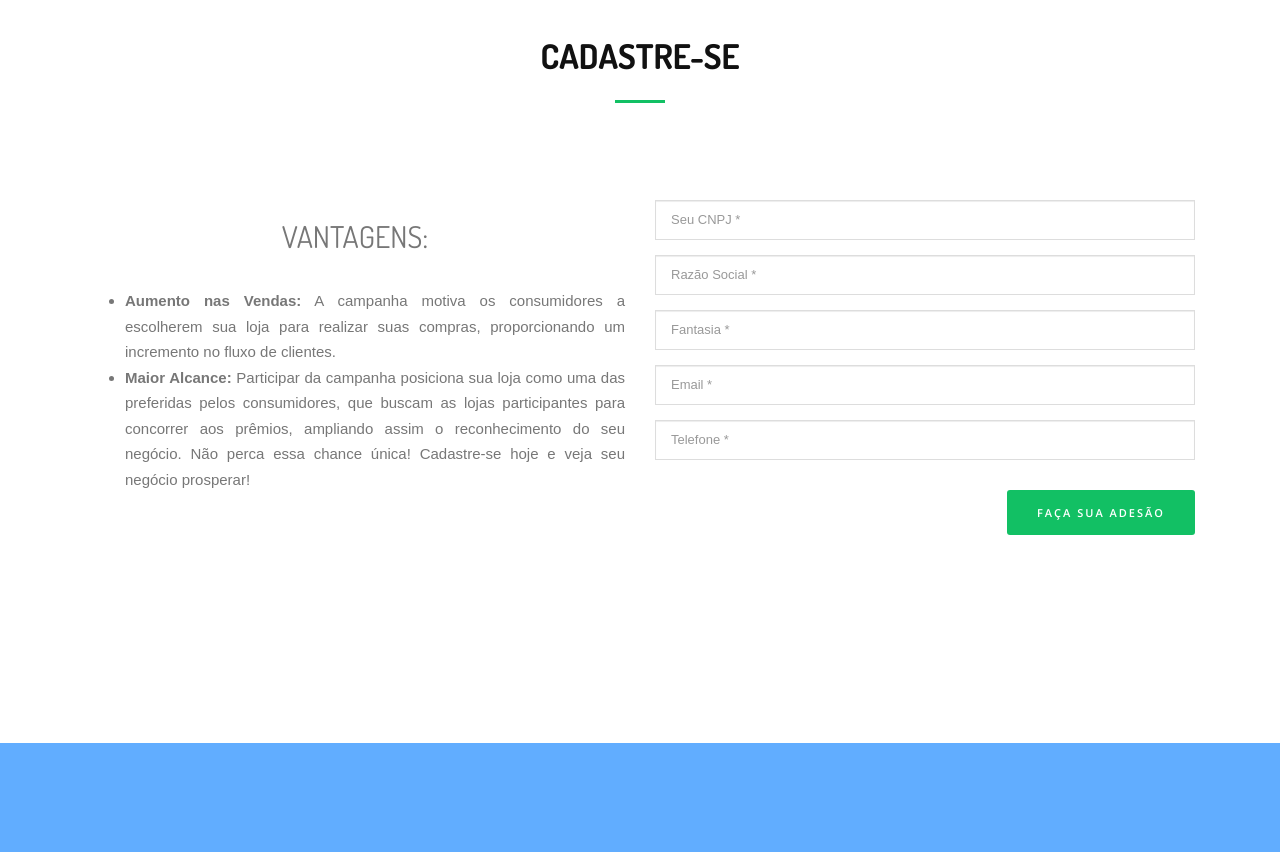
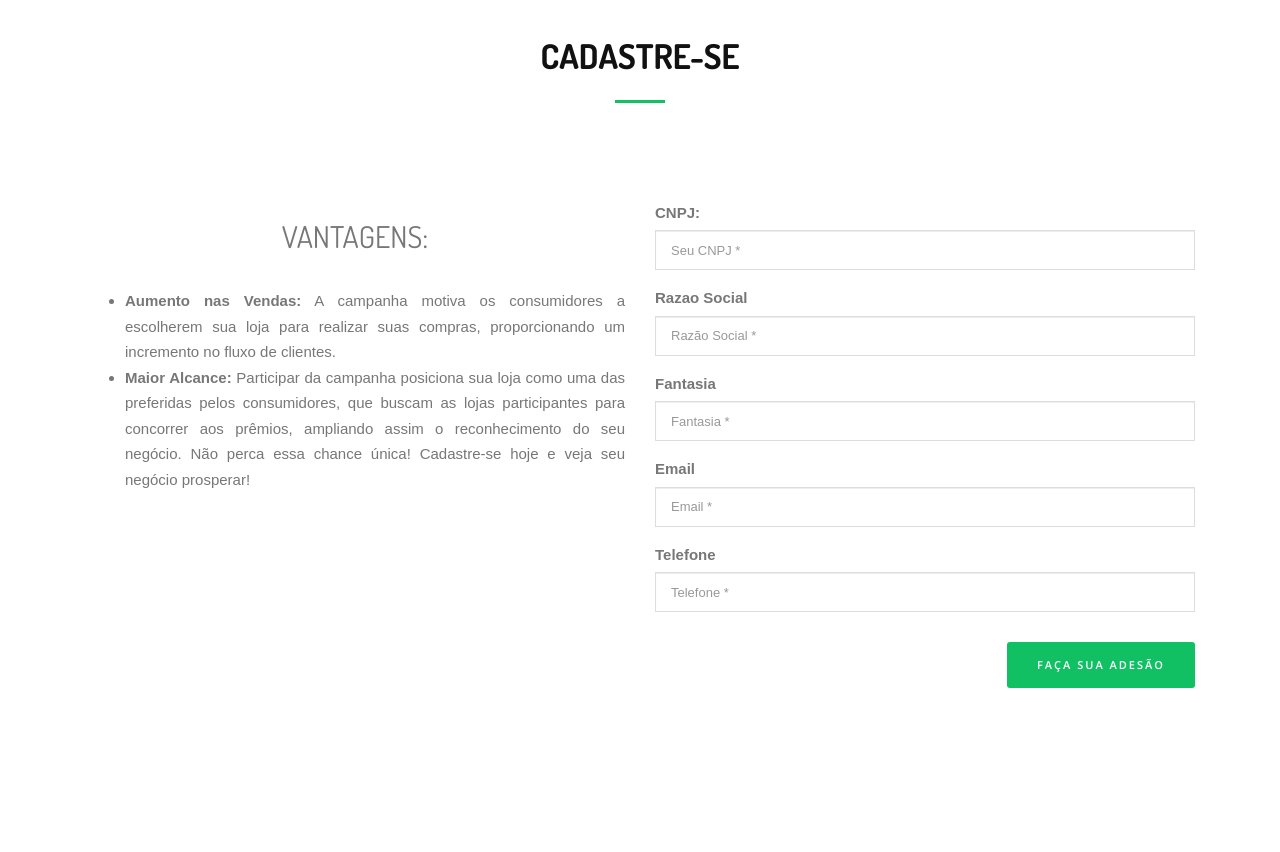
Before and after one commit to Elicarlos/lqd2024, a Django app: page / in a window 1280 px wide. Shown: the part 4752-5604 px from the top of the page. Run offline with Django 3.2, Linux system fonts and the light colour scheme; parts of the project's set-up code (start-up, migrations or seed data) failed here and were passed over; some libraries are stand-ins or nearby versions; some web fonts are replaced.

Commit message:
feito inserção de forms de lojistas interessados

```diff
--- a/lojista/forms.py
+++ b/lojista/forms.py
@@ -49,7 +49,6 @@
         }
 
 class FormLojistaAdesao(forms.ModelForm):
-
     class Meta:
         model = AdesaoLojista
         fields = '__all__'
--- a/lojista/templates/lojista/dashboard.html
+++ b/lojista/templates/lojista/dashboard.html
@@ -16,7 +16,7 @@
       Gerente{{ is_gerente }}
       Superivisor{{ is_supervisor }} {% endcomment %}
       {% if is_operador or is_supervisor or is_gerente%}
-      <a type="button" id="mymodal" class="btn btn-primary btn-lg" data-toggle="modal" href="{% url "participante:register-op" %}">
+      <a type="button" id="mymodal" class="btn btn-primary btn-lg" data-toggle="modal" href="{% url 'participante:register-op' %}">
         Adicionar Participante <span class="glyphicon glyphicon-plus"></span>
       </a>
       {% endif %}
@@ -24,13 +24,13 @@
         Ver Participantes <span class="glyphicon glyphicon-user"></span>
       </a> -->
       {% if is_operador or is_supervisor or is_gerente %}
-        <a type="button" id="mymodal" class="btn btn-info btn-lg" data-toggle="modal" href="{% url "participante:search_by_cpf" %}">
+        <a type="button" id="mymodal" class="btn btn-info btn-lg" data-toggle="modal" href="{% url 'participante:search_by_cpf' %}">
           Buscar participante <span class="glyphicon glyphicon-search"></span>
         </a>
       {% endif %}
       {% comment %} {% if request.user.is_staff %} {% endcomment %}
       {% if is_backoffice or is_supervisor or is_gerente %}
-      <a type="button" id="mymodal" class="btn btn-warning btn-lg" data-toggle="modal" href="{% url "lojista:search_by_doc" %}">
+      <a type="button" id="mymodal" class="btn btn-warning btn-lg" data-toggle="modal" href="{% url 'lojista:search_by_doc' %}">
         Reimprimir <span class="glyphicon glyphicon-print"></span>
       </a>
       {% endif %}
--- a/lojista/views.py
+++ b/lojista/views.py
@@ -113,10 +113,6 @@
 @login_required
 @user_passes_test(lambda u: u.is_superuser)
 def register(request):
-    lojista = Lojista.objects.all()
-
-    for l in lojista:
-        print(dir(l))
     if request.method == 'POST':
         print(request.POST)
         lojista_form = LojistaRegistrationForm(request.POST)
--- a/participante/forms.py
+++ b/participante/forms.py
@@ -19,8 +19,8 @@
 
 
 class UserRegistrationForm(forms.ModelForm):
-    password = forms.CharField(required=True, widget=forms.PasswordInput(attrs={'placeholder':'Senha* (mínimo de 8 caracteres)'}))
-    password2 = forms.CharField(required=True, widget=forms.PasswordInput(attrs={'placeholder':'Confirmação de senha*'}))
+    password = forms.CharField(required=True, widget=forms.PasswordInput(attrs={'placeholder':'Senha* (mínimo de 8 caracteres)', 'class': 'custom-input'}))
+    password2 = forms.CharField(required=True, widget=forms.PasswordInput(attrs={'placeholder':'Confirmação de senha*', 'class': 'custom-input'}))
     username = BRCPFField(required=True, max_length=14, min_length=11, widget=forms.TextInput(attrs={'placeholder':'CPF*', 'autocomplete':'off',
                                                                                                 'class':'cpf', 'cpf':'id_CPF'}))
     email = forms.EmailField(required=True, widget=forms.TextInput(attrs={'placeholder':'Email*', 'autocomplete':'off'}))
--- a/participante/templates/participante/index.html
+++ b/participante/templates/participante/index.html
@@ -512,7 +512,7 @@
 <!-- Section Contact
 ================================================== -->
 <section id="adesao_lojista" style="margin-top: 10rem; margin-bottom: 10rem;">
-	<h2 class="section-heading text-center text-black"><b>CADASTRE-SE</b></h2>
+	<h2 class="section-heading text-center text-black"><b id="ancora_adesao_lojista">CADASTRE-SE</b></h2>
 		<hr class="primary">
 		<BR></BR><br>
 <div class="container">
@@ -573,27 +573,36 @@
 			{% endif %}
 			</div>
 
+
+			<div id="alert-container" class="mt-3">
+				<!-- Mensagens serão adicionadas dinamicamente aqui -->
+			</div>
 			<form method="post" id="formAdesao" class="text-left">
 				{% csrf_token %}
                 <input type="hidden" name="form_type" value="form_adesao">
 
 				<div class="form-group">
-					<input name="cnpj" type="text" class="form-control custom-input" placeholder="Seu CNPJ *" id="cnpj">
+					<label for="cnpj">CNPJ:</label>
+					<input name="cnpj" type="text" class="form-control custom-input cnpj" placeholder="Seu CNPJ *" id="cnpj" required="true">
 				</div>
 				<div class="form-group">
-					<input name="razao_social" type="text" class="form-control custom-input" placeholder="Razão Social *" id="razao_social">
+					<label for="razao_social">Razao Social</label>
+					<input name="razao_social" type="text" class="form-control custom-input" placeholder="Razão Social *" id="razao_social" required="true">
 				</div>
 
 				<div class="form-group">
-					<input name="fantasia" type="text" class="form-control custom-input" placeholder="Fantasia *" id="fantasia">
+					<label for="fantasia">Fantasia</label>
+					<input name="fantasia" type="text" class="form-control custom-input" placeholder="Fantasia *" id="fantasia" required="true">
 				</div>
 
 				<div class="form-group">
-					<input name="email" type="email" class="form-control custom-input" placeholder="Email *" id="email">
+					<label for="email">Email</label>
+					<input name="email" type="email" class="form-control custom-input" placeholder="Email *" id="email" required="true">
 				</div>
 
 				<div class="form-group">
-					<input name="telefone" type="tel" class="form-control custom-input" placeholder="Telefone *" id="telefone">
+					<label for="telefone">Telefone</label>
+					<input name="telefone" type="tel" class="form-control custom-input phone_with_ddd" placeholder="Telefone *" id="telefone" required="true">
 				</div>
 				<!-- <input type="submit" id="submit" class="contact submit btn btn-primary btn-xl" value="FAÇA SUA ADESÃO"> -->
 				 <div class="text-right">
@@ -601,7 +610,7 @@
 				 </div>
 
 			</form>
-			<div id="adesao-message"></div>
+
 		</div>
 	</div>
 </div>
@@ -719,46 +728,93 @@
 				type: "POST",
 				data: $(this).serialize(),
 				success: function(response) {
+					console.log(response)
 					if (response.login_error) {
-						$('#password-errors').html(response.errors.password);
+						showAlert_login('danger', response.errors.__all__[0]);
 						$('#myModal').modal('show');
 					} else {
 						window.location.href = response.redirect_url;
 					}
 				},
 				error: function(xhr, errmsg, err) {
-					console.log(xhr.status + ": " + xhr.responseText);
-				}
+                console.log(xhr.status + ": " + xhr.responseText);
+                showAlert_login('danger', 'Erro ao processar o formulário de login. Por favor, tente novamente.');
+            	}
 			});
 		});
 	});
 
+	function showAlert_login(type, message) {
+        var alertDiv = '<div class="alert alert-' + type + ' alert-dismissible" role="alert">' +
+            message +
+            '<button type="button" class="close" data-dismiss="alert" aria-label="Close">' +
+            '<span aria-hidden="true">&times;</span>' +
+            '</button>' +
+            '</div>';
+
+        $('#alert-container_login').html(alertDiv);
+    }
+
+
 	$(document).on('submit', '#formAdesao', function(event){
-		event.preventDefault()
+		event.preventDefault();
+
 		$.ajax({
 			type: 'POST',
 			url: "{% url 'participante:homepage' %}",
 			data: $(this).serialize(),
-			success:function(json){
-            document.getElementById("post-form").reset();
-            $(".posts").prepend('<div class="col-md-6">'+
-                '<div class="row no-gutters border rounded overflow-hidden flex-md-row mb-4 shadow-sm h-md-250 position-relative">' +
-                    '<div class="col p-4 d-flex flex-column position-static">' +
-                        '<h3 class="mb-0">' + json.title + '</h3>' +
-                        '<p class="mb-auto">' + json.description + '</p>' +
-                    '</div>' +
-                '</div>' +
-            '</div>'
-            )
+			success:function(response){
+
+            // document.getElementById("formAdesao").reset();
+            // $(".posts").prepend('<div class="col-md-6">'+
+            //     '<div class="row no-gutters border rounded overflow-hidden flex-md-row mb-4 shadow-sm h-md-250 position-relative">' +
+            //         '<div class="col p-4 d-flex flex-column position-static">' +
+            //             '<h3 class="mb-0">' + json.title + '</h3>' +
+            //             '<p class="mb-auto">' + json.description + '</p>' +
+            //         '</div>' +
+            //     '</div>' +
+            // '</div>'
+            // );
+			if (response.error){
+				showAlert('danger', response.message)
+
+			} else if (response.success){
+				showAlert('success', response.message)
+				document.getElementById("formAdesao").reset();
+				$('html, body').animate({
+                scrollTop: $('#ancora_adesao_lojista').offset().top
+            	}, 500);
+			} else if (response.login_error){
+				showAlert('danger', response.error.__all__[0])
+			}
         },
-        error : function(xhr,errmsg,err) {
-        console.log(xhr.status + ": " + xhr.responseText); // provide a bit more info about the error to the console
+        error: function(xhr, errmsg, err) {
+                console.log(xhr.status + ": " + xhr.responseText);
+                showAlert('danger', 'Erro ao processar o formulário. Por favor, tente novamente.');
+            }
+	});
+	});
+
+	function showAlert(type, message) {
+        var alertDiv = '<div class="alert alert-' + type + ' alert-dismissible" role="alert">' +
+            message +
+            '<button type="button" class="close" data-dismiss="alert" aria-label="Close">' +
+            '<span aria-hidden="true">&times;</span>' +
+            '</button>' +
+            '</div>';
+
+        $('#alert-container').html(alertDiv);
     }
 
 
+	$(document).ready(function(){
+		$('.cnpj').mask('00.000.000/0000-00', {reverse: true})
+	})
 
-		});
-	});
+	$(document).ready(function(){
+		$('.phone_with_ddd').mask('(00) 00000-0000');
+	})
+
 
 </script>
 </body>
--- a/participante/templates/participante/login_form.html
+++ b/participante/templates/participante/login_form.html
@@ -11,11 +11,14 @@
                     <button type="button" class="close" data-dismiss="modal">&times;</button>
                 </div>
                 <div class="col-lg-12 col-sm-12 col-12 form-input">
+                    <div id="alert-container_login" class="mt-3">
+                        <!-- Mensagens serão adicionadas dinamicamente aqui -->
+                    </div>
                     <form action="." method="post" id="loginForm">
                         {% csrf_token %}
                         <input type="hidden" name="form_type" value="form_login">
                         <div class="form-group">
-                            <input type="text" name="username" placeholder="Digite seu CPF" class="form-control cpf" required id="id_username" class="form-control" />
+                            <input type="text" name="username" placeholder="Digite seu CPF" class="form-control custom-input cpf" required id="id_username" class="form-control" />
                         </div>
                         <div class="form-group">
                             <div id="password-errors">{{ lf.password.errors }}</div>
--- a/participante/views.py
+++ b/participante/views.py
@@ -164,8 +164,6 @@
 
 def homepage(request):
     if request.method == 'POST':
-        login_form = LoginForm(request.POST)
-        form_adesao = FormLojistaAdesao(request.POST)
         form_type = request.POST.get('form_type')
 
         if form_type == 'form_login':
@@ -175,48 +173,42 @@
                 user = authenticate(username=cd['username'], password=cd['password'])
                 if user is not None and user.is_active:
                     login(request, user)
-                    return JsonResponse({'redirect_url': redirect('lojista:homepage' if user.is_superuser else 'participante:dashboard').url})
+                    redirect_url = redirect('lojista:homepage' if user.is_superuser else 'participante:dashboard').url
+                    return JsonResponse({'redirect_url': redirect_url})
                 else:
                     return JsonResponse({'login_error': True, 'errors': {'__all__': ['Credenciais inválidas']}})
             else:
-                # Erros de validação do formulário
                 errors = login_form.errors.get_json_data()
                 return JsonResponse({'login_error': True, 'errors': errors})
 
-        # elif form_type == 'form_adesao':
-        #     print('forms_adesao')
-        #     form_adesao = FormLojistaAdesao(request.POST)
-        #     cnpj = request.POST.get('cnpj')
-        #     if AdesaoLojista.objects.filter(cnpj=cnpj).exists():
-        #         return JsonResponse({'message': 'CNPJ já cadastrado'})
-        #     elif form_adesao.is_valid():
-        #         form_adesao.save()
-        #         print('aqui')
-        #         return JsonResponse({'message': 'Cadastro realizado com sucesso!'})
         elif form_type == 'form_adesao':
+            form_adesao = FormLojistaAdesao(request.POST)
             cnpj = request.POST.get('cnpj')
+
             if AdesaoLojista.objects.filter(cnpj=cnpj).exists():
-                messages.error(request, 'CNPJ já cadastro')
-                return HttpResponseRedirect(request.path_info)
+                return JsonResponse({'error': True, 'message': 'CNPJ já cadastrado'})
 
             elif form_adesao.is_valid():
-                print('form-valido')
                 form_adesao.save()
-                messages.success(request, 'Cadastro realizado com sucesso!')
-                # return HttpResponseRedirect(request.path_info)
-                return HttpResponseRedirect(request.path_info)
+                return JsonResponse({'success': True, 'message': 'Cadastro realizado com sucesso!'})
+
             else:
-                messages.error(request,'Erro nos dados de formulario adesao')
+                errors = form_adesao.errors.as_json()
+                return JsonResponse({'error': True, 'message': 'Erro nos dados do formulário de adesão', 'errors': errors})
+
     else:
         login_form = LoginForm()
         form_adesao = FormLojistaAdesao()
+
     context = {
-            'section': homepage,
-            'lf': login_form,
-            'form_adesao': form_adesao,
-        }
+        'lf': login_form,
+        'form_adesao': form_adesao,
+    }
+
+    return render(request, 'participante/index.html', context)
+
     # return render(request, 'participante/coming_soon.html', context)
-    return render(request, 'participante/index.html', context)
+    # return render(request, 'participante/index.html', context)
     # return render(request, 'participante/lojista_interessado.html', context)
 
 
--- a/static/css/custom.css
+++ b/static/css/custom.css
@@ -1,5 +1,10 @@
  body{
 	font-family: 'Barlow Semi Condensed', sans-serif;
+}
+
+.custom-input {
+    height: 4rem;
+    border-radius: 0px;
 }
 .main-section{
 	/* margin: 0 auto; */
```
Also changed, not shown: participante/templates/mobile.html (+15 -15 lines).
